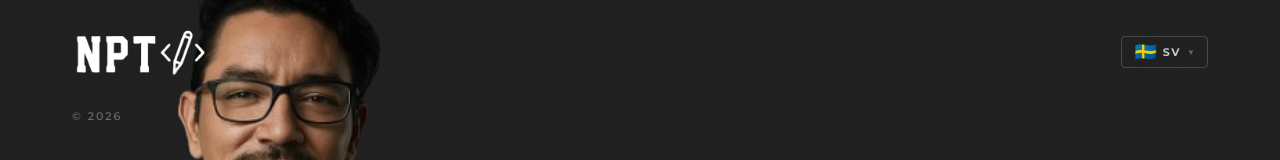
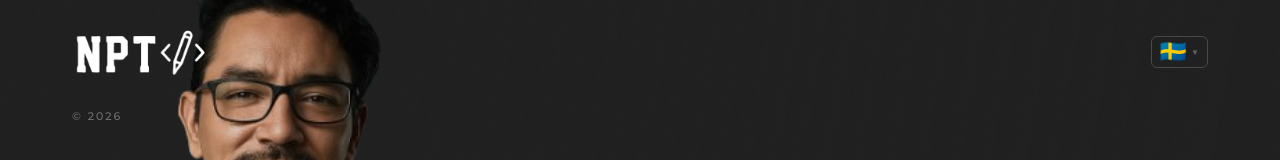
Before and after one commit to LordNelson83/Nelson_Portfolio, a React (Vite) app: page / in a window 1280 px wide. Shown: the top 160 px of the page. Built offline with nearby package versions, Linux system fonts and the light colour scheme; a web font is replaced by a local one.

Commit message:
feat: navbar shows flags only, code visible in dropdown

```diff
--- a/src/components/Navbar.css
+++ b/src/components/Navbar.css
@@ -144,9 +144,9 @@
 .lang-current {
   display: flex;
   align-items: center;
-  gap: 6px;
-  padding: 6px 12px;
-  border-radius: 4px;
+  gap: 4px;
+  padding: 4px 8px;
+  border-radius: 6px;
   transition: background 0.2s;
 }
 
@@ -158,17 +158,15 @@
   border-color: rgba(255,162,5,0.5) !important;
 }
 
-.lang-flag { font-size: 18px; line-height: 1; }
+.lang-flag { font-size: 22px; line-height: 1; }
 
 .lang-code {
   font-family: "Montserrat", sans-serif;
   font-size: 11px;
   font-weight: 700;
   letter-spacing: 1.5px;
+  display: none;
 }
-
-.lang-switcher--dark  .lang-code { color: rgba(255,255,255,0.75); }
-.lang-switcher--light .lang-code { color: rgba(30,30,30,0.65); }
 
 .lang-arrow {
   font-size: 8px;
@@ -206,6 +204,15 @@
   padding: 10px 16px;
   cursor: pointer;
   transition: background 0.15s;
+}
+
+/* Mostrar código de idioma solo dentro del dropdown */
+.lang-dropdown .lang-code {
+  display: inline;
+  color: rgba(255,255,255,0.45);
+  font-size: 10px;
+  letter-spacing: 1.2px;
+  margin-left: auto;
 }
 
 .lang-option:hover { background: rgba(255,162,5,0.08); }
```
